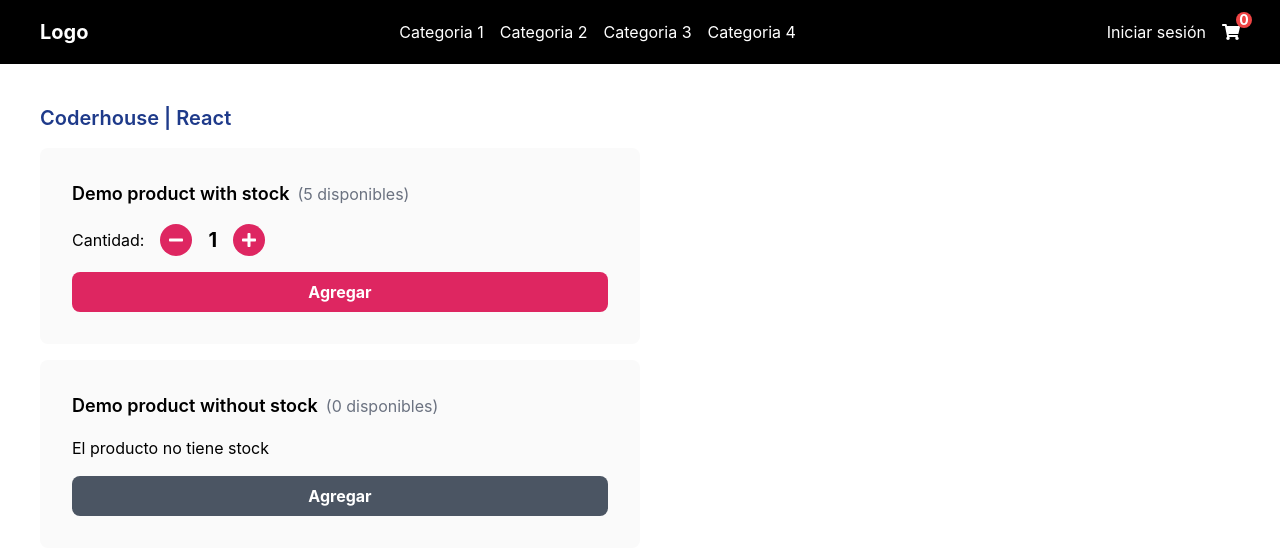
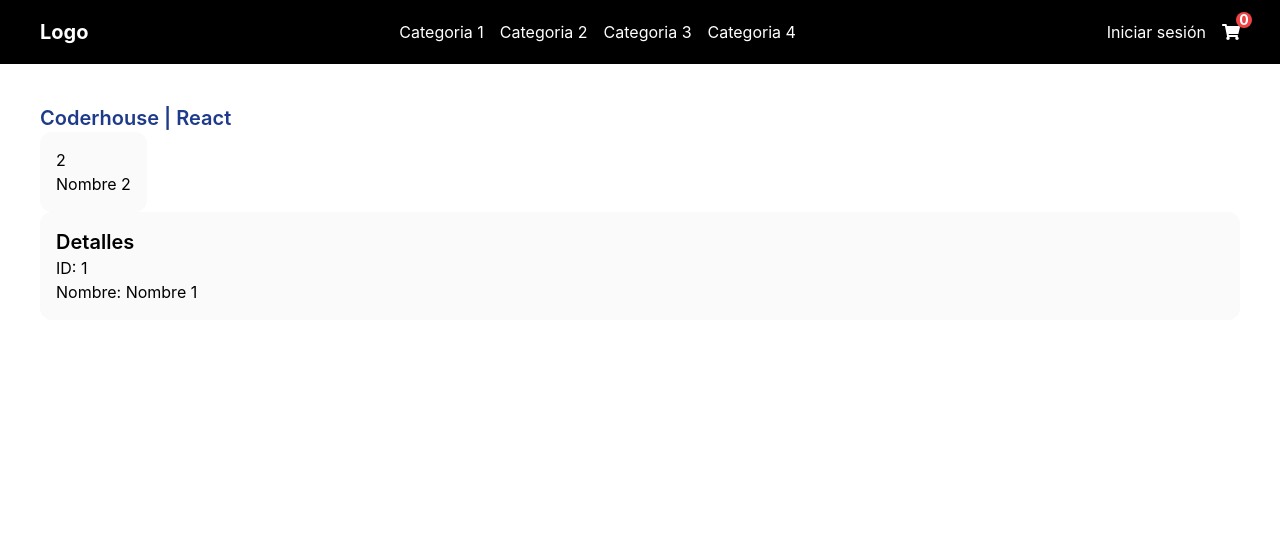
Before and after one commit to coderhouse-fvarayoud/react-ch, a React (Create React App) app: page / in a window 1280 px wide. Shown: the top 554 px of the page. Built offline with nearby package versions, Linux system fonts and the light colour scheme.

Commit message:
Add Item components and mock fetch

```diff
--- /dev/null
+++ b/src/components/Item.js
@@ -0,0 +1,12 @@
+const Item = ({ item }) => {
+  const { id, name } = item
+
+  return (
+    <div className="p-4 bg-cardBackground rounded-xl">
+      <p>{id}</p>
+      <p>{name}</p>
+    </div>
+  )
+}
+
+export default Item
--- /dev/null
+++ b/src/components/ItemDetail.js
@@ -0,0 +1,12 @@
+const ItemDetail = ({ item }) => {
+  const { id, name } = item
+  return (
+    <div className="p-4 bg-cardBackground rounded-xl">
+      <p className="text-xl font-semibold">Detalles</p>
+      <p>ID: {id}</p>
+      <p>Nombre: {name}</p>
+    </div>
+  )
+}
+
+export default ItemDetail
--- /dev/null
+++ b/src/components/ItemDetailContainer.js
@@ -0,0 +1,18 @@
+import { useEffect, useState } from 'react'
+import { fetchItemDetail } from '../utils/fetchItemDetails'
+import ItemDetail from './ItemDetail'
+
+const ItemDetailContainer = ({ id }) => {
+  const [item, setItem] = useState(null)
+
+  useEffect(() => {
+    fetchItemDetail(id).then((item) => {
+      console.log('aca: ', item)
+      setItem(item[0])
+    })
+  }, [])
+
+  return <div>{item ? <ItemDetail item={item} /> : null}</div>
+}
+
+export default ItemDetailContainer
--- /dev/null
+++ b/src/components/ItemList.js
@@ -0,0 +1,14 @@
+import { useEffect } from 'react'
+import Item from './Item'
+
+const ItemList = ({ items }) => {
+  return (
+    <div className='flex '>
+      {items.map((item) => (
+        <Item item={item} />
+      ))}
+    </div>
+  )
+}
+
+export default ItemList
--- a/src/components/ItemListContainer.js
+++ b/src/components/ItemListContainer.js
@@ -1,27 +1,28 @@
-import ItemCount from './ItemCount'
+import { useEffect, useState } from 'react'
+import { fetchItemDetail } from '../utils/fetchItemDetails'
+import { fetchItems } from '../utils/fetchItems'
+import ItemDetailContainer from './ItemDetailContainer'
+import ItemList from './ItemList'
 
 const ItemListContainer = ({ greeting }) => {
-  const onAdd = (amount) => {
-    console.log(`Agregar ${amount} productos.`)
+  const [items, setItems] = useState([])
+
+  const getItems = () => {
+    fetchItemDetail(2).then((data) => {
+      console.log('Data: ', data)
+      setItems(data)
+    })
   }
+
+  useEffect(() => {
+    getItems()
+  }, [])
 
   return (
     <div className="p-10">
       <span className="text-xl font-semibold text-blue-900 ">{greeting}</span>
-      <div className="flex flex-col gap-4 my-4">
-        <ItemCount
-          itemName="Demo product with stock"
-          stock={5}
-          initial={1}
-          onAdd={onAdd}
-        />
-        <ItemCount
-          itemName="Demo product without stock"
-          stock={0}
-          initial={1}
-          onAdd={onAdd}
-        />
-      </div>
+      <ItemList items={items} />
+      <ItemDetailContainer id={1} />
     </div>
   )
 }
--- /dev/null
+++ b/src/data/data.json
@@ -0,0 +1,10 @@
+[
+  {
+    "id": 1,
+    "name": "Nombre 1"
+  },
+  {
+    "id": 2,
+    "name": "Nombre 2"
+  }
+]
--- /dev/null
+++ b/src/utils/fetchItemDetails.js
@@ -0,0 +1,6 @@
+import data from '../data/data.json'
+
+export const fetchItemDetail = (id) =>
+  new Promise((resolve, reject) => {
+    setTimeout(() => resolve(data.filter((item) => item.id === id)), 1000)
+  })
--- /dev/null
+++ b/src/utils/fetchItems.js
@@ -0,0 +1,6 @@
+import data from '../data/data.json'
+
+export const fetchItems = () =>
+  new Promise((resolve, reject) => {
+    setTimeout(() => resolve(data), 1000)
+  })
```
